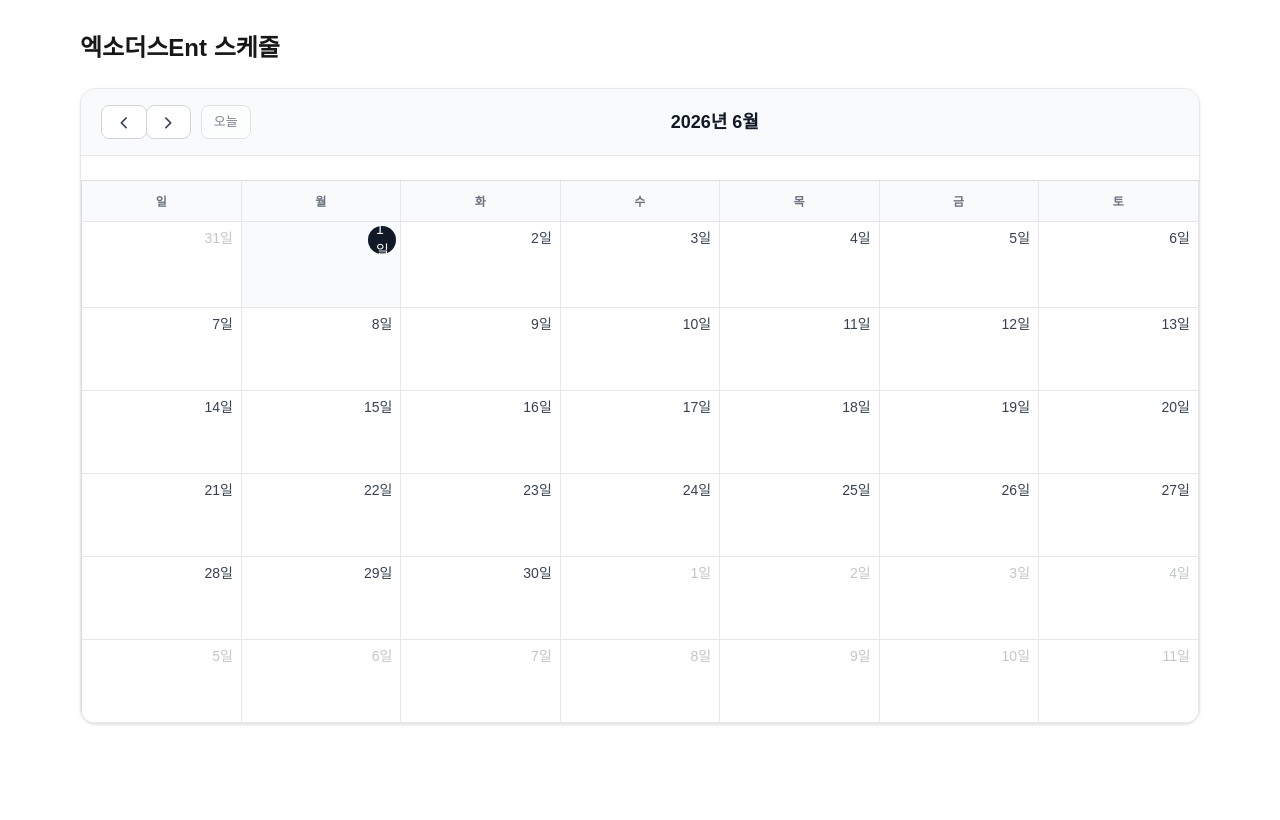
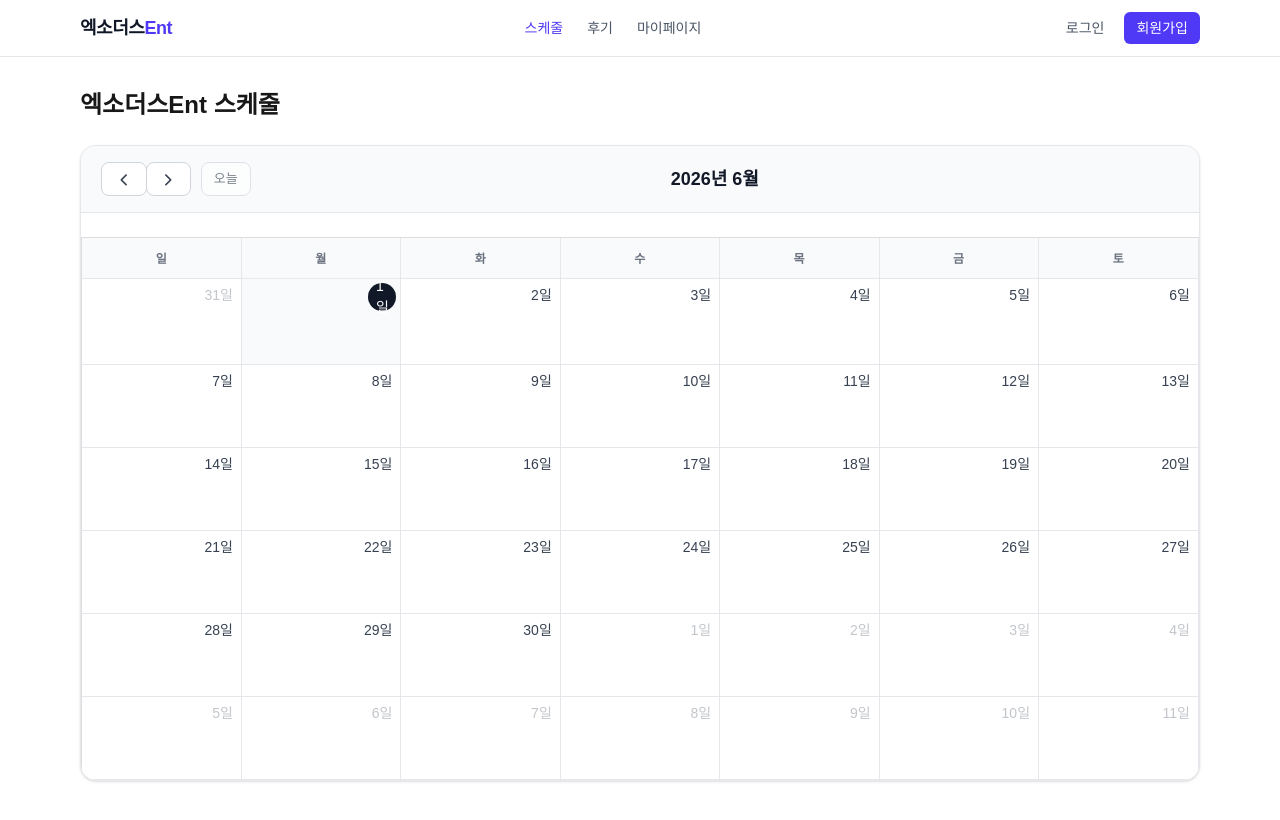
Before and after one commit to exodus-ent/exodus-ent-fe, a Next.js app: page / in a window 1280 px wide. Shown: the top 820 px of the page. Built offline with nearby package versions, Linux system fonts and the light colour scheme.

Commit message:
feat: 네비게이션 바 구현 #2

```diff
--- a/app/layout.tsx
+++ b/app/layout.tsx
@@ -2,6 +2,7 @@ import type { Metadata } from 'next';
 import { Geist, Geist_Mono } from 'next/font/google';
 import './globals.css';
 import MSWProvider from '@/components/MSWProvider';
+import Navbar from '@/components/common/Navbar';
 
 const geistSans = Geist({
   variable: '--font-geist-sans',
@@ -29,7 +30,10 @@ export default function RootLayout({
       className={`${geistSans.variable} ${geistMono.variable} h-full antialiased`}
     >
       <body className="min-h-full flex flex-col">
-        <MSWProvider>{children}</MSWProvider>
+        <MSWProvider>
+          <Navbar />
+          <main className="flex-1">{children}</main>
+        </MSWProvider>
       </body>
     </html>
   );
--- /dev/null
+++ b/src/components/common/Navbar.tsx
@@ -0,0 +1,145 @@
+'use client';
+
+import Link from 'next/link';
+import { usePathname } from 'next/navigation';
+import { useState } from 'react';
+import { useAuthStore } from '@/store/useAuthStore';
+
+const NAV_LINKS = [
+  { label: '스케줄', href: '/' },
+  { label: '후기', href: '/reviews' },
+  { label: '마이페이지', href: '/mypage' },
+];
+
+export default function Navbar() {
+  const pathname = usePathname();
+  const { user, logout } = useAuthStore();
+  const [menuOpen, setMenuOpen] = useState(false);
+
+  return (
+    <header className="sticky top-0 z-50 w-full border-b border-gray-200 bg-white/95 backdrop-blur-sm">
+      <div className="mx-auto flex h-14 max-w-6xl items-center justify-between px-4">
+        {/* Logo */}
+        <Link href="/" className="text-lg font-bold tracking-tight text-gray-900">
+          엑소더스<span className="text-indigo-600">Ent</span>
+        </Link>
+
+        {/* Desktop nav */}
+        <nav className="hidden items-center gap-6 md:flex">
+          {NAV_LINKS.map(({ label, href }) => (
+            <Link
+              key={href}
+              href={href}
+              className={`text-sm font-medium transition-colors hover:text-indigo-600 ${
+                pathname === href ? 'text-indigo-600' : 'text-gray-600'
+              }`}
+            >
+              {label}
+            </Link>
+          ))}
+        </nav>
+
+        {/* Desktop auth */}
+        <div className="hidden items-center gap-2 md:flex">
+          {user ? (
+            <>
+              <span className="text-sm text-gray-700">
+                <span className="font-semibold">{user.nickname}</span>님
+              </span>
+              <button
+                onClick={logout}
+                className="rounded-md border border-gray-300 px-3 py-1.5 text-sm text-gray-600 transition-colors hover:bg-gray-50"
+              >
+                로그아웃
+              </button>
+            </>
+          ) : (
+            <>
+              <Link
+                href="/login"
+                className="rounded-md px-3 py-1.5 text-sm font-medium text-gray-600 transition-colors hover:bg-gray-100"
+              >
+                로그인
+              </Link>
+              <Link
+                href="/signup"
+                className="rounded-md bg-indigo-600 px-3 py-1.5 text-sm font-medium text-white transition-colors hover:bg-indigo-700"
+              >
+                회원가입
+              </Link>
+            </>
+          )}
+        </div>
+
+        {/* Mobile hamburger */}
+        <button
+          className="flex h-8 w-8 flex-col items-center justify-center gap-1.5 md:hidden"
+          onClick={() => setMenuOpen((prev) => !prev)}
+          aria-label="메뉴 열기"
+        >
+          <span
+            className={`block h-0.5 w-5 bg-gray-700 transition-transform duration-200 ${menuOpen ? 'translate-y-2 rotate-45' : ''}`}
+          />
+          <span
+            className={`block h-0.5 w-5 bg-gray-700 transition-opacity duration-200 ${menuOpen ? 'opacity-0' : ''}`}
+          />
+          <span
+            className={`block h-0.5 w-5 bg-gray-700 transition-transform duration-200 ${menuOpen ? '-translate-y-2 -rotate-45' : ''}`}
+          />
+        </button>
+      </div>
+
+      {/* Mobile menu */}
+      {menuOpen && (
+        <div className="border-t border-gray-100 bg-white px-4 pb-4 md:hidden">
+          <nav className="flex flex-col gap-1 pt-2">
+            {NAV_LINKS.map(({ label, href }) => (
+              <Link
+                key={href}
+                href={href}
+                onClick={() => setMenuOpen(false)}
+                className={`rounded-md px-3 py-2.5 text-sm font-medium transition-colors hover:bg-gray-50 ${
+                  pathname === href ? 'text-indigo-600' : 'text-gray-700'
+                }`}
+              >
+                {label}
+              </Link>
+            ))}
+          </nav>
+          <div className="mt-3 flex flex-col gap-2 border-t border-gray-100 pt-3">
+            {user ? (
+              <>
+                <span className="px-3 text-sm text-gray-700">
+                  <span className="font-semibold">{user.nickname}</span>님
+                </span>
+                <button
+                  onClick={() => { logout(); setMenuOpen(false); }}
+                  className="rounded-md border border-gray-300 px-3 py-2 text-sm text-gray-600 hover:bg-gray-50"
+                >
+                  로그아웃
+                </button>
+              </>
+            ) : (
+              <>
+                <Link
+                  href="/login"
+                  onClick={() => setMenuOpen(false)}
+                  className="rounded-md px-3 py-2 text-center text-sm font-medium text-gray-700 hover:bg-gray-50"
+                >
+                  로그인
+                </Link>
+                <Link
+                  href="/signup"
+                  onClick={() => setMenuOpen(false)}
+                  className="rounded-md bg-indigo-600 px-3 py-2 text-center text-sm font-medium text-white hover:bg-indigo-700"
+                >
+                  회원가입
+                </Link>
+              </>
+            )}
+          </div>
+        </div>
+      )}
+    </header>
+  );
+}
```
